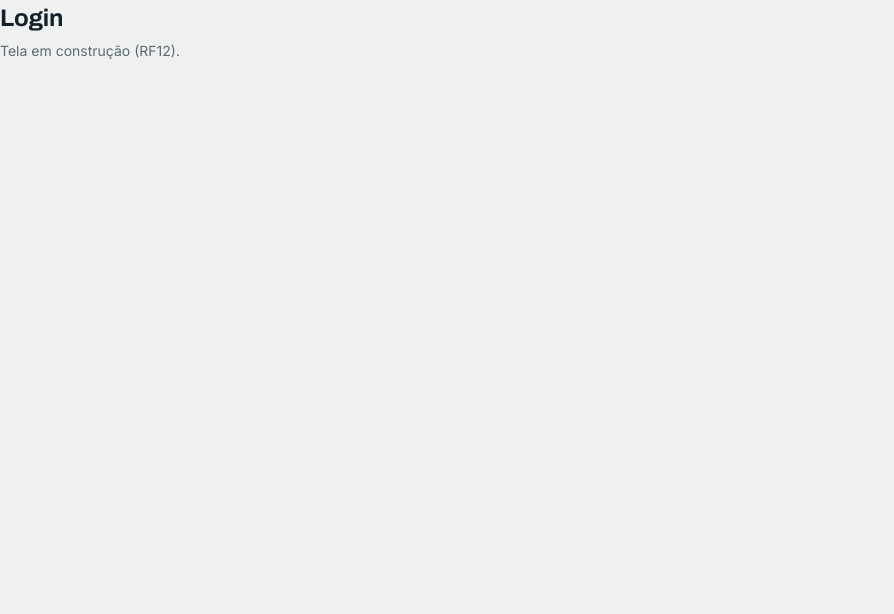
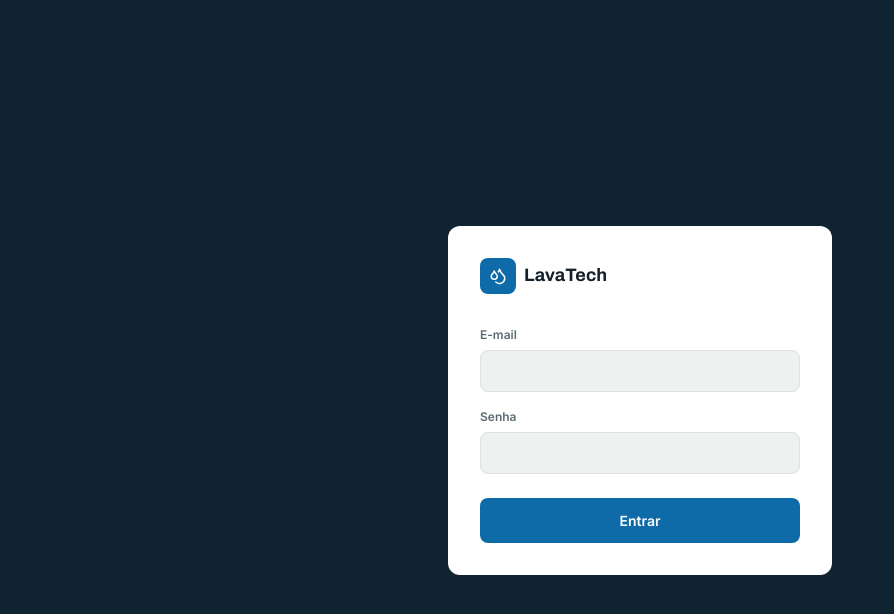
Before and after one commit to thiagodallo/lavatech, a React (Vite) app in the folder frontend/: page /login in a window 1280 px wide. Shown: the top 614 px of the page, without its empty margins (0-894 px from the left). Built offline with nearby package versions, Linux system fonts and the light colour scheme; no server answers.

Commit message:
feat(login): add login screen

```diff
--- /dev/null
+++ b/frontend/src/pages/Login.css
@@ -0,0 +1,77 @@
+.login {
+  display: grid;
+  place-items: center;
+  min-height: 100vh;
+  padding: 16px;
+  background: var(--cor-menu);
+}
+
+.login-cartao {
+  display: flex;
+  flex-direction: column;
+  width: 100%;
+  max-width: 384px;
+  padding: 32px;
+  border-radius: var(--raio-medio);
+  background: var(--cor-cartao);
+}
+
+.login-marca {
+  display: flex;
+  align-items: center;
+  gap: 8px;
+  margin-bottom: 32px;
+  color: var(--cor-texto);
+  font-family: var(--fonte-titulo);
+  font-size: 18px;
+  font-weight: 700;
+}
+
+.login-marca-icone {
+  display: grid;
+  place-items: center;
+  width: 36px;
+  height: 36px;
+  border-radius: var(--raio-pequeno);
+  background: var(--cor-marca);
+  color: #ffffff;
+}
+
+.login-rotulo {
+  margin-bottom: 6px;
+  color: var(--cor-texto-suave);
+  font-size: 12px;
+  font-weight: 600;
+}
+
+.login-campo {
+  height: 42px;
+  margin-bottom: 16px;
+  padding: 0 12px;
+  border: 1px solid var(--cor-linha);
+  border-radius: var(--raio-pequeno);
+  background: var(--cor-superficie);
+  color: var(--cor-texto);
+  font: inherit;
+}
+
+.login-entrar {
+  margin-top: 8px;
+  padding: 12px;
+  border: 0;
+  border-radius: var(--raio-pequeno);
+  background: var(--cor-marca);
+  color: #ffffff;
+  font-weight: 600;
+  transition: background-color 150ms cubic-bezier(0.23, 1, 0.32, 1);
+}
+
+.login-entrar:hover {
+  background: var(--cor-marca-escura);
+}
+
+@media (prefers-reduced-motion: reduce) {
+  .login-entrar {
+    transition: none;
+  }
+}
--- a/frontend/src/pages/Login.jsx
+++ b/frontend/src/pages/Login.jsx
@@ -1,5 +1,56 @@
-import TelaEmConstrucao from '../components/TelaEmConstrucao.jsx'
+import { Droplets } from 'lucide-react'
+import { useState } from 'react'
+
+import './Login.css'
 
 export default function Login() {
-  return <TelaEmConstrucao titulo="Login" requisito="RF12" />
+  const [email, setEmail] = useState('')
+  const [senha, setSenha] = useState('')
+
+  function enviarFormulario(evento) {
+    evento.preventDefault()
+  }
+
+  return (
+    <main className="login">
+      <form className="login-cartao" onSubmit={enviarFormulario}>
+        <div className="login-marca">
+          <span className="login-marca-icone">
+            <Droplets size={18} aria-hidden="true" />
+          </span>
+          LavaTech
+        </div>
+
+        <label className="login-rotulo" htmlFor="login-email">
+          E-mail
+        </label>
+        <input
+          id="login-email"
+          className="login-campo"
+          type="email"
+          autoComplete="username"
+          required
+          value={email}
+          onChange={(evento) => setEmail(evento.target.value)}
+        />
+
+        <label className="login-rotulo" htmlFor="login-senha">
+          Senha
+        </label>
+        <input
+          id="login-senha"
+          className="login-campo"
+          type="password"
+          autoComplete="current-password"
+          required
+          value={senha}
+          onChange={(evento) => setSenha(evento.target.value)}
+        />
+
+        <button type="submit" className="login-entrar">
+          Entrar
+        </button>
+      </form>
+    </main>
+  )
 }
```
